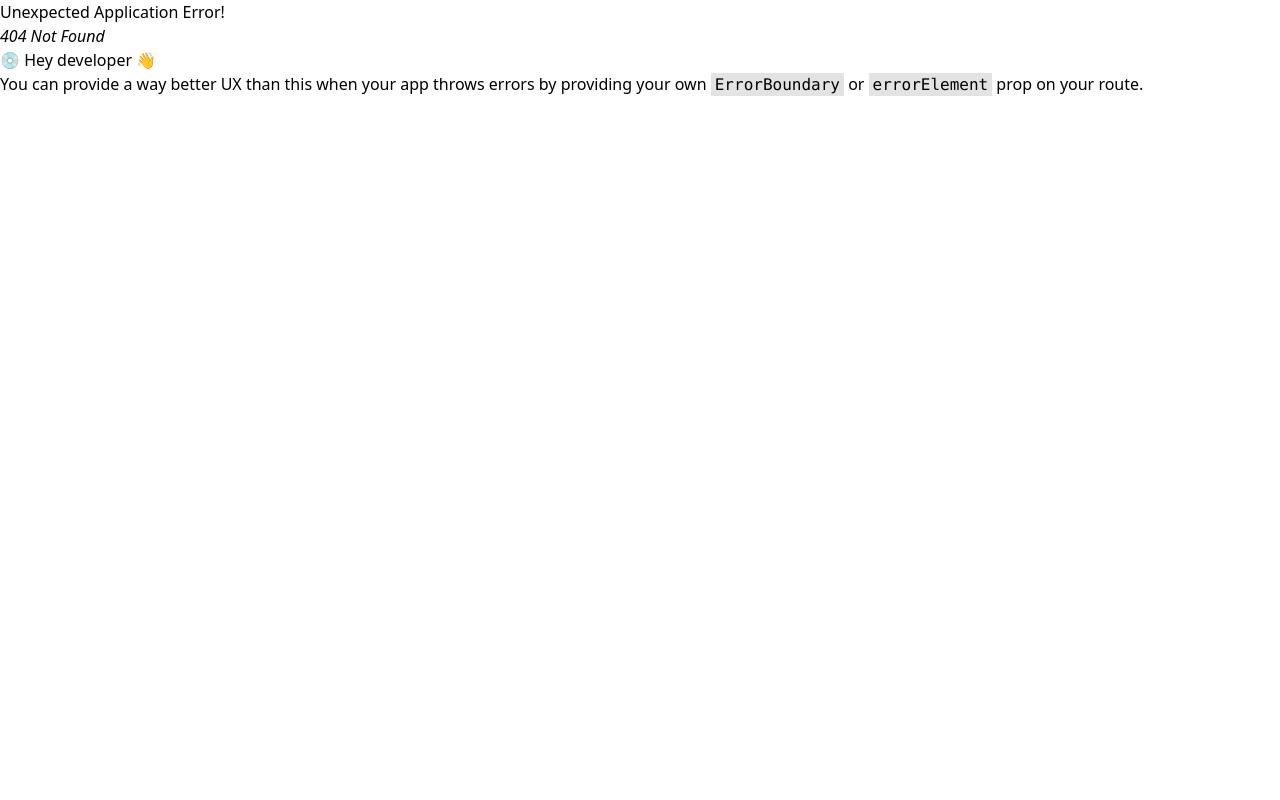
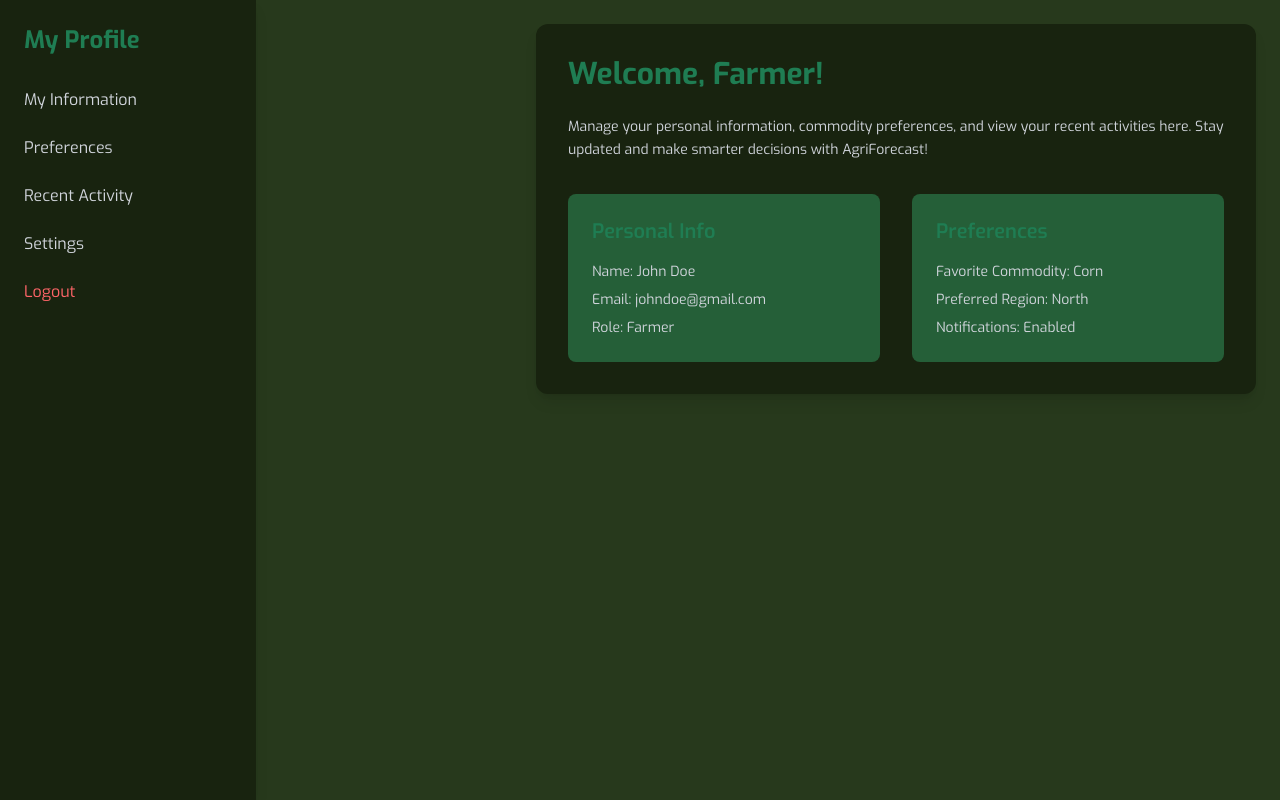
Before and after one commit to Md-Shakhawat-Hosen/supply-demand-client, a React (Vite) app: page /profile in a window 1280 px wide. Before the commit this address had no page. Built offline with nearby package versions, Linux system fonts and the light colour scheme.

Commit message:
added profile

```diff
--- a/src/index.css
+++ b/src/index.css
@@ -1 +1,5 @@
+@import url('https://fonts.googleapis.com/css2?family=Exo:ital,wght@0,100..900;1,100..900&family=Ubuntu:ital,wght@0,300;0,400;0,500;0,700;1,300;1,400;1,500;1,700&display=swap');
 @import "tailwindcss";
+body{
+    font-family: "Exo", sans-serif;
+}
--- /dev/null
+++ b/src/pages/Profile.jsx
@@ -0,0 +1,102 @@
+// src/pages/Profile.jsx
+import { useState } from "react";
+import { Menu, X } from "lucide-react";
+
+const Profile = () => {
+  const [sidebarOpen, setSidebarOpen] = useState(false);
+
+  const toggleSidebar = () => {
+    setSidebarOpen(!sidebarOpen);
+  };
+
+  return (
+    <div className="bg-[#27391C]">
+      <div className="max-w-7xl mx-auto min-h-screen flex">
+        {/* Sidebar */}
+        <div
+          className={`fixed md:static top-0 left-0 h-full min-h-screen bg-[#18230F] w-64 p-6 shadow-lg transition-transform duration-300 z-50 ${
+            sidebarOpen ? "translate-x-0" : "-translate-x-full"
+          } md:translate-x-0`}
+        >
+          <div className="flex  justify-between items-center mb-8">
+            <h2 className="text-2xl font-bold text-[#1F7D53]">My Profile</h2>
+            {/* Cross Button */}
+            <button onClick={toggleSidebar} className="md:hidden">
+              <X size={28} />
+            </button>
+          </div>
+
+          {/* Profile Navigation Options */}
+          <nav className="space-y-6">
+            <button className="block w-full text-left text-gray-300 hover:text-[#1F7D53] transition-all">
+              My Information
+            </button>
+            <button className="block w-full text-left text-gray-300 hover:text-[#1F7D53] transition-all">
+              Preferences
+            </button>
+            <button className="block w-full text-left text-gray-300 hover:text-[#1F7D53] transition-all">
+              Recent Activity
+            </button>
+            <button className="block w-full text-left text-gray-300 hover:text-[#1F7D53] transition-all">
+              Settings
+            </button>
+            <button className="block w-full text-left text-red-400 hover:text-red-600 transition-all">
+              Logout
+            </button>
+          </nav>
+        </div>
+
+        {/* Hamburger Menu Button (shown only on mobile) */}
+        {!sidebarOpen && (
+          <button
+            onClick={toggleSidebar}
+            className="md:hidden fixed top-4 left-4 z-50 bg-[#1F7D53] p-2 rounded-md shadow-md"
+          >
+            <Menu size={28} color="white" />
+          </button>
+        )}
+
+        {/* Main Content */}
+        <div className="flex-1 p-6 md:ml-64">
+          <div className="bg-[#18230F] p-8 rounded-xl shadow-lg">
+            <h1 className="text-3xl font-bold text-[#1F7D53] mb-6">
+              Welcome, Farmer!
+            </h1>
+            <p className="text-gray-300 text-sm leading-relaxed">
+              Manage your personal information, commodity preferences, and view
+              your recent activities here. Stay updated and make smarter
+              decisions with AgriForecast!
+            </p>
+
+            {/* Example Content Sections (You can expand later) */}
+            <div className="mt-8 grid grid-cols-1 md:grid-cols-2 gap-8">
+              <div className="bg-[#255F38] p-6 rounded-lg">
+                <h2 className="text-xl font-semibold text-[#1F7D53] mb-4">
+                  Personal Info
+                </h2>
+                <ul className="text-gray-300 space-y-2 text-sm">
+                  <li>Name: John Doe</li>
+                  <li>Email: johndoe@gmail.com</li>
+                  <li>Role: Farmer</li>
+                </ul>
+              </div>
+
+              <div className="bg-[#255F38] p-6 rounded-lg">
+                <h2 className="text-xl font-semibold text-[#1F7D53] mb-4">
+                  Preferences
+                </h2>
+                <ul className="text-gray-300 space-y-2 text-sm">
+                  <li>Favorite Commodity: Corn</li>
+                  <li>Preferred Region: North</li>
+                  <li>Notifications: Enabled</li>
+                </ul>
+              </div>
+            </div>
+          </div>
+        </div>
+      </div>
+    </div>
+  );
+};
+
+export default Profile;
```
Also changed, not shown: src/Router.jsx (+10 -4 lines).
